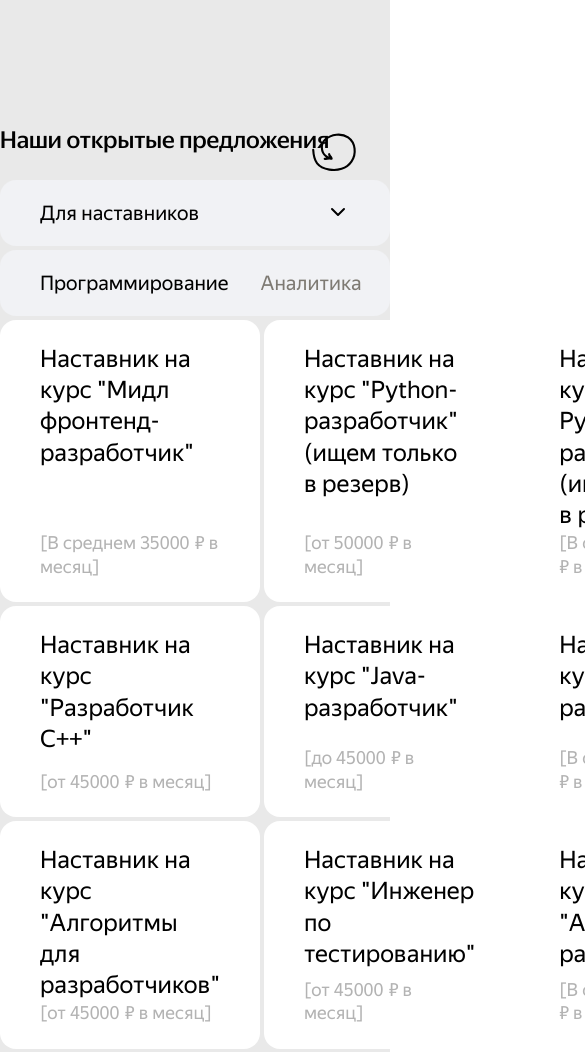
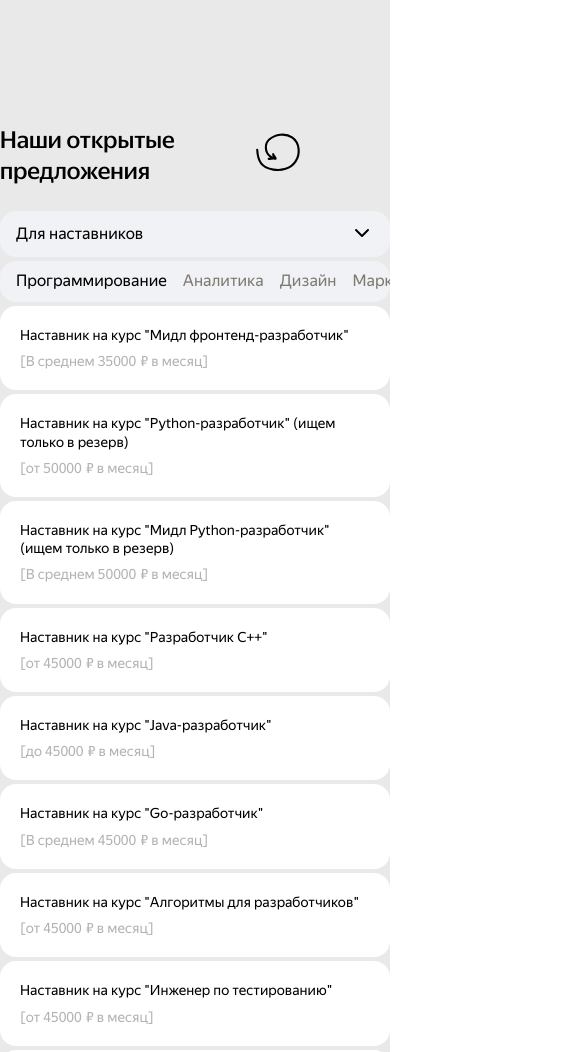
Before and after one commit to IgorTimonin/YandexHackathon, a website built with webpack: page src/index.html in a window 390 px wide. Shown: the part 5202-6254 px from the top of the page, 585 px wide, since content can reach past the window. Built offline with nearby package versions, Linux system fonts and the light colour scheme.

Commit message:
fix: enable scroll in mobile vacancy filter

```diff
--- a/src/blocks/chanel-banner/chanel-banner.scss
+++ b/src/blocks/chanel-banner/chanel-banner.scss
@@ -4,7 +4,7 @@
   align-items: center;
   justify-content: space-between;
 
-  @media screen and (max-width: 375px) {
+  @media screen and (max-width: 425px) {
     padding: 0 20px 68px 20px;
     flex-direction: column;
     align-items: flex-start;
@@ -15,7 +15,7 @@
     column-gap: 60px;
     position: relative;
 
-    @media screen and (max-width: 375px) {
+    @media screen and (max-width: 425px) {
       margin-bottom: 20px;
     }
   }
@@ -28,7 +28,7 @@
     margin-bottom: 4px;
     padding: 0;
 
-    @media screen and (max-width: 375px) {
+    @media screen and (max-width: 425px) {
       font-size: 24px;
     }
   }
@@ -40,7 +40,7 @@
     font-size: 16px;
     line-height: 130%;
 
-    @media screen and (max-width: 375px) {
+    @media screen and (max-width: 425px) {
       font-size: 14px;
     }
   }
@@ -50,10 +50,10 @@
     height: 65px;
     background: url('./images/tg-big.svg') center / contain no-repeat;
 
-    @media screen and (max-width: 375px) {
+    @media screen and (max-width: 425px) {
       position: absolute;
       bottom: -50px;
-      right: 20%;
+      right: 10%;
       width: 50px;
       height: 45px;
     }
@@ -72,7 +72,7 @@
       transform: scale(.97);
     }
 
-    @media screen and (max-width: 375px) {
+    @media screen and (max-width: 425px) {
       padding: 9px 16px;
       font-size: 14px;
       line-height: 18px;
--- a/src/blocks/expectations/expectations.scss
+++ b/src/blocks/expectations/expectations.scss
@@ -1,5 +1,6 @@
 .expectations {
   padding-bottom: 128px;
+  overflow: hidden;  //убрать
 
   &__card {
     display: flex;
--- a/src/blocks/footer/footer.scss
+++ b/src/blocks/footer/footer.scss
@@ -39,7 +39,7 @@
     margin-bottom: 32px;
     padding: 0;
 
-    @media screen and (max-width: 375px) {
+    @media screen and (max-width: 425px) {
       margin-bottom: 24px;
     }
   }
@@ -125,7 +125,7 @@
     row-gap: 14px;
     color: #7E7A73;
 
-    @media screen and (max-width: 375px) {
+    @media screen and (max-width: 425px) {
       font-size: 12px;
     }
   }
--- a/src/blocks/vacancy/vacancy.scss
+++ b/src/blocks/vacancy/vacancy.scss
@@ -1,7 +1,7 @@
 .vacancy {
   padding-bottom: 86px;
 
-  @media screen and (max-width: 375px) {
+  @media screen and (max-width: 425px) {
     padding-bottom: 68px;
   }
 
@@ -9,7 +9,7 @@
     width: fit-content;
     position: relative;
 
-    @media screen and (max-width: 375px) {
+    @media screen and (max-width: 425px) {
       width: 70%;
     }
 
@@ -85,7 +85,7 @@
       width: 100%;
     }
 
-    @media screen and (max-width: 375px) {
+    @media screen and (max-width: 425px) {
       padding: 10px 16px;
       font-size: 16px;
     }
@@ -128,7 +128,7 @@
       box-shadow: unset;
     }
 
-    @media screen and (max-width: 375px) {
+    @media screen and (max-width: 425px) {
       padding: 10px 32px;
       font-size: 16px;
     }
@@ -140,8 +140,10 @@
 
   &__filter-items-wrapper {
     border-radius: $cards-border-radius;
-    overflow-x: hidden;
+    overflow-x: scroll;
     flex-grow: 1;
+    @include hide-scroll-bar;
+    position: relative;
   }
 
   &__filter-items {
@@ -156,7 +158,7 @@
     display: flex;
     align-items: center;
 
-    @media screen and (max-width: 375px) {
+    @media screen and (max-width: 425px) {
       padding: 10px 16px;
       column-gap: 16px;
     }
@@ -169,7 +171,7 @@
     line-height: 130%;
     color: $dark-grey-color;
 
-    @media screen and (max-width: 375px) {
+    @media screen and (max-width: 425px) {
       font-size: 16px;
     }
   }
@@ -197,7 +199,7 @@
       display: block;
     }
 
-    @media screen and (max-width: 375px) {
+    @media screen and (max-width: 425px) {
       padding: 20px;
       background-size: 48px 48px;
       background-position: 90% 45%;
@@ -211,7 +213,7 @@
     font-size: 20px;
     line-height: 130%;
 
-    @media screen and (max-width: 375px) {
+    @media screen and (max-width: 425px) {
       font-size: 14px;
     }
   }
@@ -224,7 +226,7 @@
     font-size: 20px;
     line-height: 130%;
 
-    @media screen and (max-width: 375px) {
+    @media screen and (max-width: 425px) {
       font-size: 14px;
     }
   }
@@ -238,7 +240,7 @@
     padding: 0;
     list-style: none;
 
-    @media screen and (max-width: 375px) {
+    @media screen and (max-width: 425px) {
       grid-template-columns: 1fr;
     }
   }
@@ -269,7 +271,7 @@
       }
     }
 
-    @media screen and (max-width: 375px) {
+    @media screen and (max-width: 425px) {
       padding: 20px;
       min-height: unset;
       row-gap: 8px;
@@ -284,7 +286,7 @@
     line-height: 130%;
 
 
-    @media screen and (max-width: 375px) {
+    @media screen and (max-width: 425px) {
       font-size: 14px;
     }
   }
@@ -297,7 +299,7 @@
     font-size: 18px;
     line-height: 130%;
 
-    @media screen and (max-width: 375px) {
+    @media screen and (max-width: 425px) {
       font-size: 14px;
     }
   }
@@ -310,7 +312,7 @@
     justify-content: space-between;
     align-items: center;
 
-    @media screen and (max-width: 375px) {
+    @media screen and (max-width: 425px) {
       padding: 20px;
       flex-direction: column;
       row-gap: 20px;
@@ -333,7 +335,7 @@
     line-height: 130%;
     color: $content-primary-color;
 
-    @media screen and (max-width: 375px) {
+    @media screen and (max-width: 425px) {
       font-size: 24px;
     }
   }
@@ -346,7 +348,7 @@
     line-height: 1.3;
     color: $content-primary-color;
 
-    @media screen and (max-width: 375px) {
+    @media screen and (max-width: 425px) {
       font-size: 14px;
     }
   }
@@ -369,7 +371,7 @@
       transform: scale(.97);
     }
 
-    @media screen and (max-width: 375px) {
+    @media screen and (max-width: 425px) {
       padding: 9px 16px;
       font-size: 14px;
     }
--- a/src/style/variables.scss
+++ b/src/style/variables.scss
@@ -66,6 +66,15 @@ $dark-grey-color: #7E7A73;
   line-height: 120%;
 }
 
+@mixin hide-scroll-bar {
+  scrollbar-width: none;
+  -ms-overflow-style: none;
+
+  &::-webkit-scrollbar {
+    display: none;
+  }
+}
+
 //разрешения экрана
 $screen-xs: 320px;
 $screen-s: 480px;
```
Also changed, not shown: src/blocks/questions/questions.scss (+4 -4 lines).
